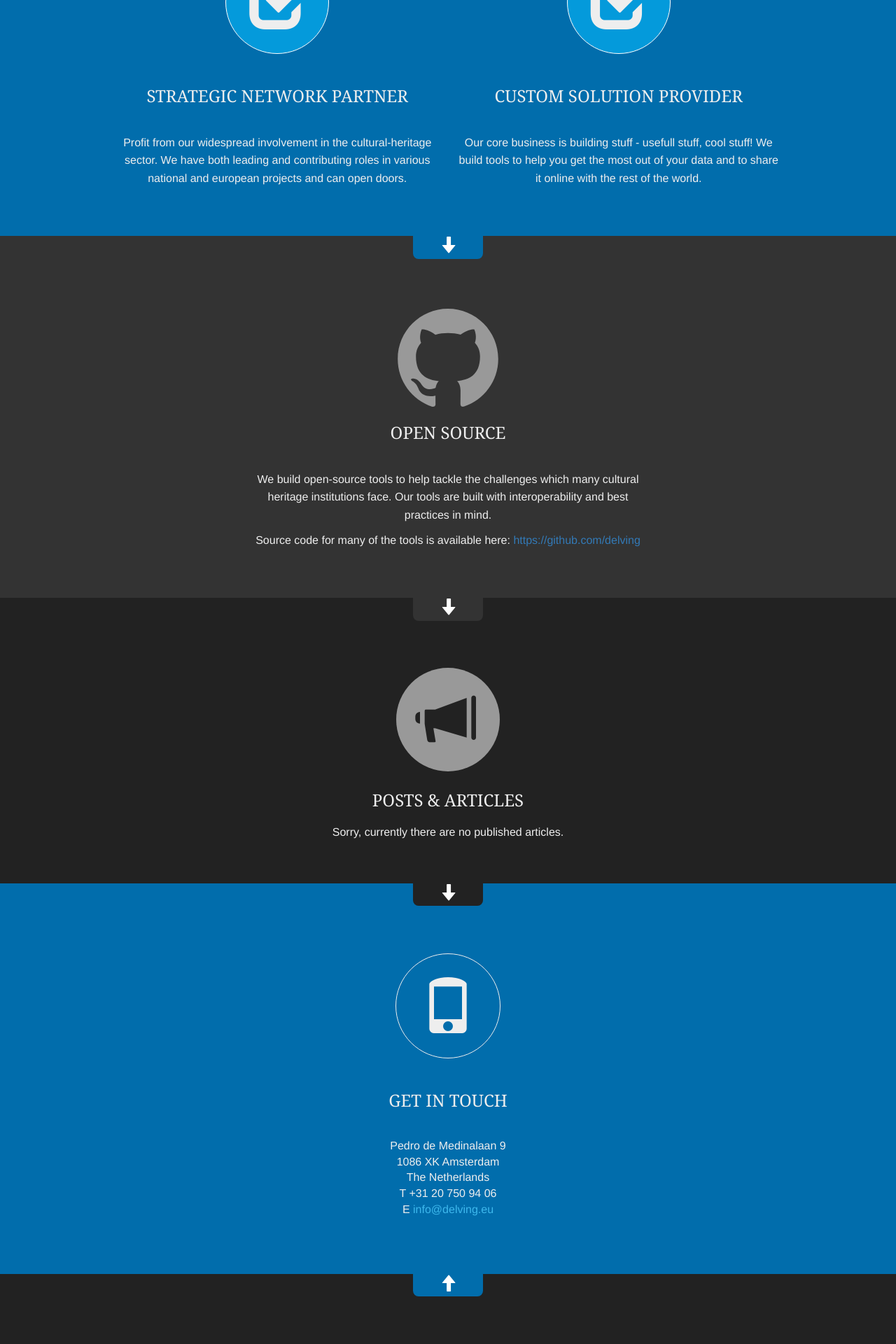
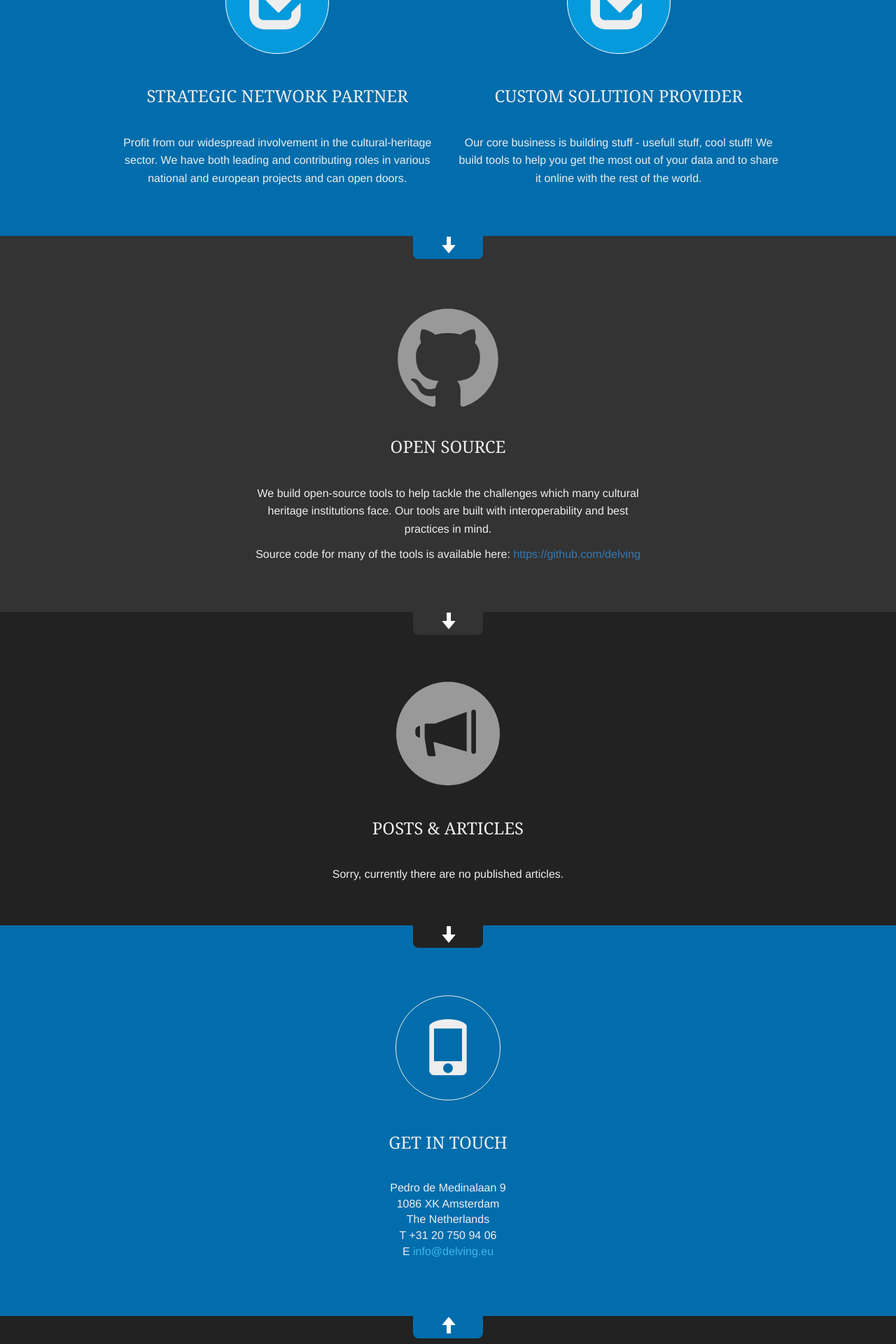
Before and after one commit to delving/delving.github.io, a Jekyll site: the page built from index.html, in a window 1280 px wide. Shown: the part 885-2805 px from the top of the page at 70% size. Built offline with Jekyll 4.4.1, drawn with Linux system fonts in a browser that asks for light colours; before the commit the page ends 2745 px from its top, so only the background shows below that.

Commit message:
section heading margins

```diff
--- a/_sass/_layout.scss
+++ b/_sass/_layout.scss
@@ -194,9 +194,6 @@
       }
     }
   }
-  .section-heading {
-    margin-top: 20px;
-  }
 }
 
 /*===========================
@@ -209,14 +206,6 @@
   text-align: center;
   .section-icon {
     @include icon-circle($gray-light, $gray-darker, 80px, 148px);
-    //border: 1px solid $gray-light;
-  }
-  .section-heading {
-    font-weight: normal;
-    margin: 20px 0;
-  }
-  .body {
-    color: $gray-lighter;
   }
 }
 
```
Also changed, not shown: 3 other files.
